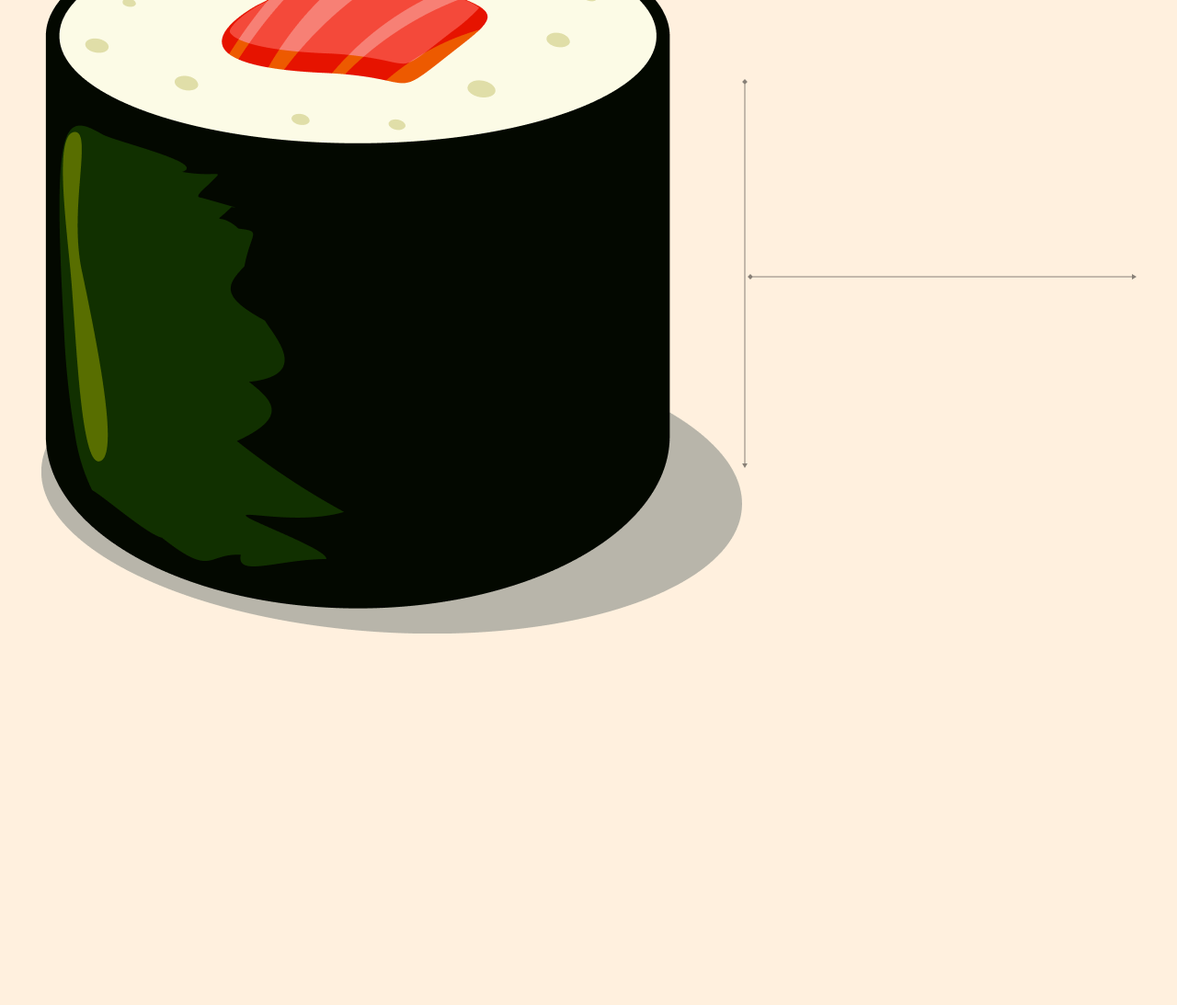
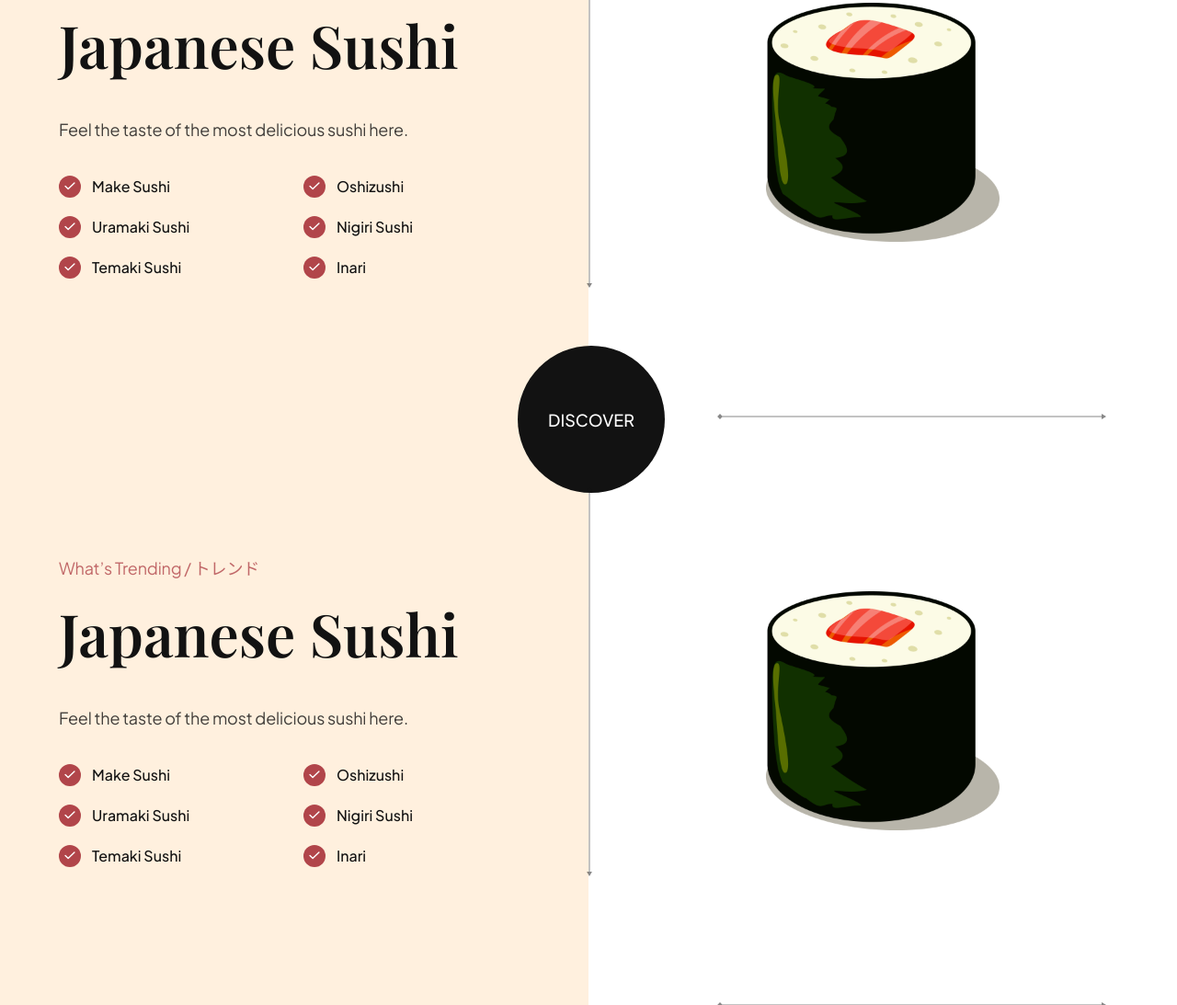
Before and after one commit to Amirhosein-Imani/sushi-themed-website, a website built with Vite: page index.html in a window 1280 px wide. Shown: the part 2605-3698 px from the top of the page at 92% size. Before the commit the page ends 3294 px from the top, so only its background shows below. Built offline with nearby package versions, Linux system fonts and the light colour scheme.

Commit message:
trending section HTML & CSS--commit

```diff
--- a/css/sections/trending.css
+++ b/css/sections/trending.css
@@ -0,0 +1,135 @@
+.trending{
+    position: relative;
+    display: flex;
+    flex-direction: column;
+    overflow: hidden;
+}
+.trending-sushi, .trending-drink{
+    width: 100%;
+    min-height: 640px;
+    display: flex;
+    flex-direction: row;
+}
+.trending__content{
+    display: flex;
+    flex-direction: column;
+    justify-content: center;
+    flex: 1;
+    padding: 32px 64px;
+}
+.trending__list{
+    list-style: none;
+    flex-wrap: wrap;
+    gap: 20px;
+}
+.trending__list li{
+    display: flex;
+    flex-direction: row;
+    flex: 1;
+    gap: 12px;
+    align-items: center;
+    min-width: 210px;
+}
+.trending__icon{
+    width: 24px;
+    height: 24px;
+    background-color: var(--primary-color);
+    border-radius: 100%;
+}
+.trending__icon img{
+    width: 50%;
+    height: 50%;
+    object-fit: contain;
+}
+.trending__list p{
+    flex: 1;
+    font-size: 16px;
+    font-weight: 500;
+    font-family: var(--plus-jakarta-sans);
+    color: var(--secondary-color);
+}
+.trending__image{
+    flex: 1;
+    background-color: var(--color-white);
+    background-repeat: no-repeat;
+    background-size: contain;
+    background-position: center;
+    padding: 32px 64px;
+    position: relative;
+}
+.trending__image .trending-sushi{
+    background-image: url(../../assets/japanese_sushi.png);
+}
+.trending__image .trending-drink{
+    background-image: url(../../assets/japanese_drinks.png);
+}
+.trending__image img{
+    width: 254px;
+    height: 260px;
+    object-fit: contain;
+}
+
+.trending__discover{
+    background-color: var(--secondary-color);
+    width: 160px;
+    height: 160px;
+    position: absolute;
+    top: 44%;
+    left: 44%;
+    z-index: 1;
+    border-radius: 100%;
+    display: flex;
+    justify-content: center;
+    align-items: center;
+    cursor: pointer;
+}
+.trending__discover p{
+    color: #fff;
+    text-transform: uppercase;
+    font-size: 18px;
+    font-weight: 500;
+    font-family: var(--plus-jakarta-sans);
+}
+
+/* Arrows */
+
+.trending__arrow {
+    position: absolute;
+    z-index: 1;
+  }
+
+  .trending__arrow img {
+    object-fit: contain;
+  }
+
+  .trending__arrow-left {
+    left: -2.5px;
+    top: 12%;
+  }
+
+  .trending__arrow-left img,
+  .trending__arrow-top img {
+    width: auto;
+    height: 100%;
+  }
+
+  .trending__arrow-top {
+    top: -10.5px;
+    left: 12%;
+  }
+
+  .trending__arrow-bottom {
+    bottom: -6.5px;
+    right: 12%;
+  }
+
+  .trending__arrow-bottom img,
+  .trending__arrow-right img {
+    width: 100%;
+    height: auto;
+  }
+
+  .trending__arrow-right {
+    right: -2.5px;
+    bottom: 12%;
+  }
--- a/index.html
+++ b/index.html
@@ -171,12 +171,13 @@
     </button>
   </section>
   <section class="trending" id="food">
+    <section class="trending-sushi">
       <div class="trending__content" data-aos="fade-right">
-      <p class="sushi-subtitle">
+        <p class="sushi__subtitle">
           What’s Trending / トレンド
         </p>
-      <h3 class="sushi-title">Japanese Sushi</h3>
-      <p class="sushi-description">
+        <h3 class="sushi__title">Japanese Sushi</h3>
+        <p class="sushi__description">
           Feel the taste of the most delicious sushi here.
         </p>
         <ul class="trending__list flex-between">
@@ -198,10 +199,17 @@
             <div class="trending__icon flex-center">
               <img src="assets/check.svg" alt="check">
             </div>
-          <p>Uramaki</p>
+            <p>Uramaki Sushi</p>
           </li>
 
-        <li></li>
+          <li>
+            <div class="trending__icon flex-center">
+              <img src="assets/check.svg" alt="check">
+            </div>
+            <p>Nigiri Sushi</p>
+          </li>
+
+          <li>
             <div class="trending__icon flex-center">
               <img src="assets/check.svg" alt="check">
             </div>
@@ -212,19 +220,12 @@
             <div class="trending__icon flex-center">
               <img src="assets/check.svg" alt="check">
             </div>
-          <p>Inari Sushi</p>
-        </li>
-
-        <li>
-          <div class="trending__icon flex-center">
-            <img src="assets/check.svg" alt="check">
-          </div>
-          <p>Nigiri Sushi</p>
+            <p>Inari</p>
           </li>
         </ul>
       </div>
 
-    <div class="trending-image flex-center">
+      <div class="trending__image flex-center">
         <img src="assets/sushi-5.png" alt="sushi-5" data-aos="fade-left">
         <div class="trending__arrow trending__arrow-left">
           <img src="assets/arrow-vertical.svg" alt="arrow vertical">
@@ -234,6 +235,77 @@
         </div>
       </div>
     </section>
+
+    <div class="trending__discover" data-aos="zoom-in">
+      <p>Discover</p>
+    </div>
+
+    <section class="trending-sushi">
+      <div class="trending__content" data-aos="fade-right">
+        <p class="sushi__subtitle">
+          What’s Trending / トレンド
+        </p>
+        <h3 class="sushi__title">Japanese Sushi</h3>
+        <p class="sushi__description">
+          Feel the taste of the most delicious sushi here.
+        </p>
+        <ul class="trending__list flex-between">
+          <li>
+            <div class="trending__icon flex-center">
+              <img src="assets/check.svg" alt="check">
+            </div>
+            <p>Make Sushi</p>
+          </li>
+
+          <li>
+            <div class="trending__icon flex-center">
+              <img src="assets/check.svg" alt="check">
+            </div>
+            <p>Oshizushi</p>
+          </li>
+
+          <li>
+            <div class="trending__icon flex-center">
+              <img src="assets/check.svg" alt="check">
+            </div>
+            <p>Uramaki Sushi</p>
+          </li>
+
+          <li>
+            <div class="trending__icon flex-center">
+              <img src="assets/check.svg" alt="check">
+            </div>
+            <p>Nigiri Sushi</p>
+          </li>
+
+          <li>
+            <div class="trending__icon flex-center">
+              <img src="assets/check.svg" alt="check">
+            </div>
+            <p>Temaki Sushi</p>
+          </li>
+
+          <li>
+            <div class="trending__icon flex-center">
+              <img src="assets/check.svg" alt="check">
+            </div>
+            <p>Inari</p>
+          </li>
+        </ul>
+      </div>
+
+      <div class="trending__image flex-center">
+        <img src="assets/sushi-5.png" alt="sushi-5" data-aos="fade-left">
+        <div class="trending__arrow trending__arrow-left">
+          <img src="assets/arrow-vertical.svg" alt="arrow vertical">
+        </div>
+        <div class="trending__arrow trending__arrow-bottom">
+          <img src="assets/arrow-horizontal.svg" alt="arrow horizontal">
+        </div>
+      </div>
+    </section>
+  </section>
+
   <script src="js/script.js" type="module"></script>
 </body>
 </html>
```
Lines whose indentation alone changed are shown as unchanged.
